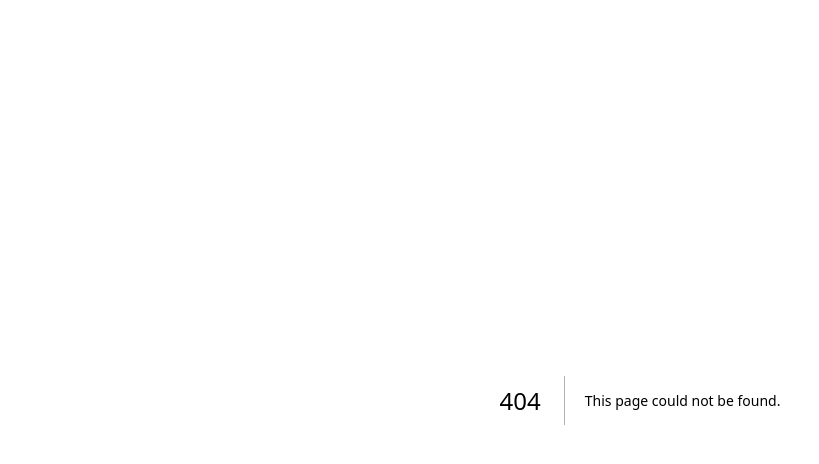
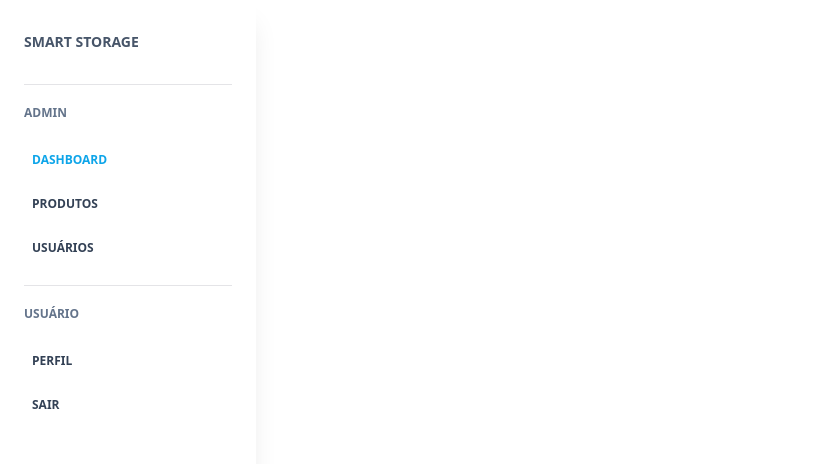
Before and after one commit to arrudadev/pi-smart-storage, a Next.js app: page /admin/dashboard in a window 1280 px wide. Before the commit this address had no page. Shown: the top 464 px of the page, without its empty margins (0-819 px from the left). Built offline with nearby package versions, Linux system fonts and the light colour scheme.

Commit message:
chore: add Sidebar component

```diff
--- a/components/Forms/LoginForm.tsx
+++ b/components/Forms/LoginForm.tsx
@@ -1,3 +1,5 @@
+import Link from 'next/link';
+
 export const LoginForm = () => {
   return (
     <div className="relative flex flex-col min-w-0 break-words w-full mb-6 shadow-lg rounded-lg bg-blueGray-200 border-0">
@@ -42,12 +44,14 @@ export const LoginForm = () => {
           </div>
 
           <div className="text-center mt-6">
+            <Link href="/admin/dashboard">
               <button
                 className="bg-blueGray-800 text-white active:bg-blueGray-600 text-sm font-bold uppercase px-6 py-3 rounded shadow hover:shadow-lg outline-none focus:outline-none mr-1 mb-1 w-full ease-linear transition-all duration-150"
                 type="button"
               >
                 Entrar
               </button>
+            </Link>
           </div>
         </form>
       </div>
--- /dev/null
+++ b/components/Navbars/Sidebar.tsx
@@ -0,0 +1,178 @@
+import { useState } from 'react';
+
+// import Link from 'next/link';
+import { useRouter } from 'next/router';
+
+export const Sidebar = () => {
+  const [collapseShow, setCollapseShow] = useState('hidden');
+  const router = useRouter();
+  return (
+    <nav className="md:left-0 md:block md:fixed md:top-0 md:bottom-0 md:overflow-y-auto md:flex-row md:flex-nowrap md:overflow-hidden shadow-xl bg-white flex flex-wrap items-center justify-between relative md:w-64 z-10 py-4 px-6">
+      <div className="md:flex-col md:items-stretch md:min-h-full md:flex-nowrap px-0 flex flex-wrap items-center justify-between w-full mx-auto">
+        {/* Toggler */}
+        <button
+          className="cursor-pointer text-black opacity-50 md:hidden px-3 py-1 text-xl leading-none bg-transparent rounded border border-solid border-transparent"
+          type="button"
+          onClick={() => setCollapseShow('bg-white m-2 py-3 px-6')}
+        >
+          =
+        </button>
+        {/* Brand */}
+        {/* <Link href="/"> */}
+        <a
+          href="#pablo"
+          className="md:block text-left text-blueGray-600 mr-0 inline-block whitespace-nowrap text-sm uppercase font-bold p-4 px-0"
+        >
+          Smart Storage
+        </a>
+        {/* </Link> */}
+        {/* User */}
+        <ul className="md:hidden items-center flex flex-wrap list-none">
+          <li className="inline-block relative">
+            {/* <NotificationDropdown /> */}
+          </li>
+          <li className="inline-block relative">{/* <UserDropdown /> */}</li>
+        </ul>
+        {/* Collapse */}
+        <div
+          className={`md:flex md:flex-col md:items-stretch md:opacity-100 md:relative md:shadow-none shadow absolute top-0 left-0 right-0 z-40 overflow-y-auto overflow-x-hidden h-auto items-center flex-1 rounded ${collapseShow}`}
+        >
+          {/* Collapse header */}
+          <div className="md:min-w-full md:hidden block">
+            <div className="flex flex-wrap">
+              <div className="w-6/12">
+                {/* <Link href="/"> */}
+                <a
+                  href="#pablo"
+                  className="md:block text-left text-blueGray-600 mr-0 inline-block whitespace-nowrap text-sm uppercase font-bold p-4 px-0"
+                >
+                  Smart Storage
+                </a>
+                {/* </Link> */}
+              </div>
+              <div className="w-6/12 flex justify-end">
+                <button
+                  type="button"
+                  className="cursor-pointer text-black opacity-50 md:hidden px-3 py-1 text-xl leading-none bg-transparent rounded border border-solid border-transparent"
+                  onClick={() => setCollapseShow('hidden')}
+                >
+                  X
+                </button>
+              </div>
+            </div>
+          </div>
+
+          {/* Divider */}
+          <hr className="my-4 md:min-w-full" />
+          {/* Heading */}
+          <h6 className="md:min-w-full text-blueGray-500 text-xs uppercase font-bold block pt-1 pb-4 no-underline">
+            Admin
+          </h6>
+          {/* Navigation */}
+
+          <ul className="md:flex-col md:min-w-full flex flex-col list-none">
+            <li className="items-center">
+              {/* <Link href="/admin/dashboard"> */}
+              <a
+                href="#pablo"
+                className={`text-xs uppercase py-3 font-bold block ${
+                  router.pathname.indexOf('/admin/dashboard') !== -1
+                    ? 'text-lightBlue-500 hover:text-lightBlue-600'
+                    : 'text-blueGray-700 hover:text-blueGray-500'
+                }`}
+              >
+                <i
+                  className={`fas fa-tv mr-2 text-sm ${
+                    router.pathname.indexOf('/admin/dashboard') !== -1
+                      ? 'opacity-75'
+                      : 'text-blueGray-300'
+                  }`}
+                />{' '}
+                Dashboard
+              </a>
+              {/* </Link> */}
+            </li>
+
+            <li className="items-center">
+              {/* <Link href="/admin/settings"> */}
+              <a
+                href="#pablo"
+                className={`text-xs uppercase py-3 font-bold block ${
+                  router.pathname.indexOf('/admin/settings') !== -1
+                    ? 'text-lightBlue-500 hover:text-lightBlue-600'
+                    : 'text-blueGray-700 hover:text-blueGray-500'
+                }`}
+              >
+                <i
+                  className={`fas fa-tools mr-2 text-sm ${
+                    router.pathname.indexOf('/admin/settings') !== -1
+                      ? 'opacity-75'
+                      : 'text-blueGray-300'
+                  }`}
+                />{' '}
+                Produtos
+              </a>
+              {/* </Link> */}
+            </li>
+
+            <li className="items-center">
+              {/* <Link href="/admin/tables"> */}
+              <a
+                href="#pablo"
+                className={`text-xs uppercase py-3 font-bold block ${
+                  router.pathname.indexOf('/admin/tables') !== -1
+                    ? 'text-lightBlue-500 hover:text-lightBlue-600'
+                    : 'text-blueGray-700 hover:text-blueGray-500'
+                }`}
+              >
+                <i
+                  className={`fas fa-table mr-2 text-sm ${
+                    router.pathname.indexOf('/admin/tables') !== -1
+                      ? 'opacity-75'
+                      : 'text-blueGray-300'
+                  }`}
+                />{' '}
+                Usuários
+              </a>
+              {/* </Link> */}
+            </li>
+          </ul>
+
+          {/* Divider */}
+          <hr className="my-4 md:min-w-full" />
+          {/* Heading */}
+          <h6 className="md:min-w-full text-blueGray-500 text-xs uppercase font-bold block pt-1 pb-4 no-underline">
+            Usuário
+          </h6>
+          {/* Navigation */}
+
+          <ul className="md:flex-col md:min-w-full flex flex-col list-none md:mb-4">
+            <li className="items-center">
+              {/* <Link href="/auth/login"> */}
+              <a
+                href="#pablo"
+                className="text-blueGray-700 hover:text-blueGray-500 text-xs uppercase py-3 font-bold block"
+              >
+                <i className="fas fa-fingerprint text-blueGray-400 mr-2 text-sm" />{' '}
+                Perfil
+              </a>
+              {/* </Link> */}
+            </li>
+
+            <li className="items-center">
+              {/* <Link href="/auth/register"> */}
+              <a
+                href="#pablo"
+                className="text-blueGray-700 hover:text-blueGray-500 text-xs uppercase py-3 font-bold block"
+              >
+                <i className="fas fa-clipboard-list text-blueGray-300 mr-2 text-sm" />{' '}
+                Sair
+              </a>
+              {/* </Link> */}
+            </li>
+          </ul>
+        </div>
+      </div>
+    </nav>
+  );
+};
--- /dev/null
+++ b/pages/admin/dashboard.tsx
@@ -0,0 +1,33 @@
+// import { LoginFooter } from '../../components/Footers/LoginFooter';
+// import { LoginForm } from '../../components/Forms/LoginForm';
+// import { LoginNavbar } from '../../components/Navbars/LoginNavbar';
+import { Sidebar } from '../../components/Navbars/Sidebar';
+
+export default function Dashboard() {
+  return (
+    <>
+      <Sidebar />
+
+      {/* <main>
+        <section className="relative w-full h-full py-40 min-h-screen">
+          <div
+            className="absolute top-0 w-full h-full bg-blueGray-800 bg-no-repeat bg-full"
+            style={{
+              backgroundImage: "url('/images/login-background.png')",
+            }}
+          />
+
+          <div className="container mx-auto px-4 h-full">
+            <div className="flex content-center items-center justify-center h-full">
+              <div className="w-full lg:w-4/12 px-4">
+                <LoginForm />
+              </div>
+            </div>
+          </div>
+        </section>
+      </main>
+
+      <LoginFooter /> */}
+    </>
+  );
+}
```
Lines whose indentation alone changed are shown as unchanged.
